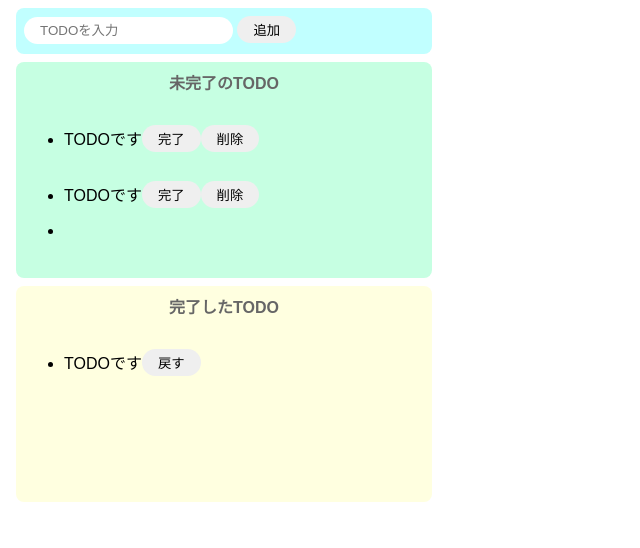
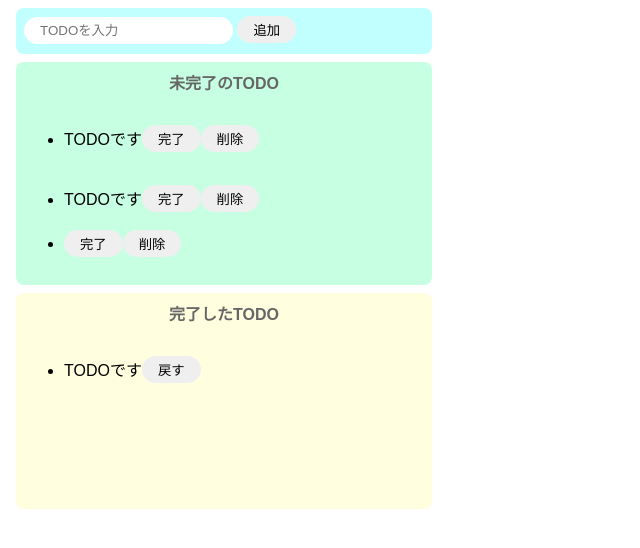
Before and after one commit to hikkymouse1007/codesandbox-test, a website built with Parcel: page index.html in a window 1280 px wide. Both pictures are taken after a click on the button "追加". Shown: the whole page, without its empty margins (0-640 px from the left). Built offline with nearby package versions, Linux system fonts and the light colour scheme.

Commit message:
add delete function

```diff
--- a/src/index.js
+++ b/src/index.js
@@ -15,8 +15,28 @@ const onClickAdd = () => {
   li.innerText = inputText;
   // console.log(li);
 
+  // button(完了)タグ生成
+  const completeButton = document.createElement("button");
+  completeButton.innerText = "完了";
+  completeButton.addEventListener("click", () => {
+    alert("完了");
+  });
+  // console.log(completeButton);
+
+  // button(削除)タグ生成
+  const deleteButton = document.createElement("button");
+  deleteButton.innerText = "削除";
+  deleteButton.addEventListener("click", () => {
+    //　押された削除ボタンの親タグ(div)を未完了リストから削除
+    const deleteTarget = deleteButton.parentNode;
+    document.getElementById("incomplete-list").removeChild(deleteTarget);
+  });
+  // console.log(deleteButton);
+
   // divタグの子要素に各要素を設定
   div.appendChild(li);
+  div.appendChild(completeButton);
+  div.appendChild(deleteButton);
   // console.log(div);
 
   // 未完了リストに追加
--- a/src/styles.css
+++ b/src/styles.css
@@ -20,10 +20,6 @@ button:hover {
   background-color: #ff7fff;
   color: #fff;
   cursor: pointer;
-}
-
-li {
-  margin-right: 8px;
 }
 
 .input-area {
@@ -63,4 +59,5 @@ li {
 .list-row {
   display: flex;
   align-items: center;
+  padding-bottom: 4px;
 }
```
